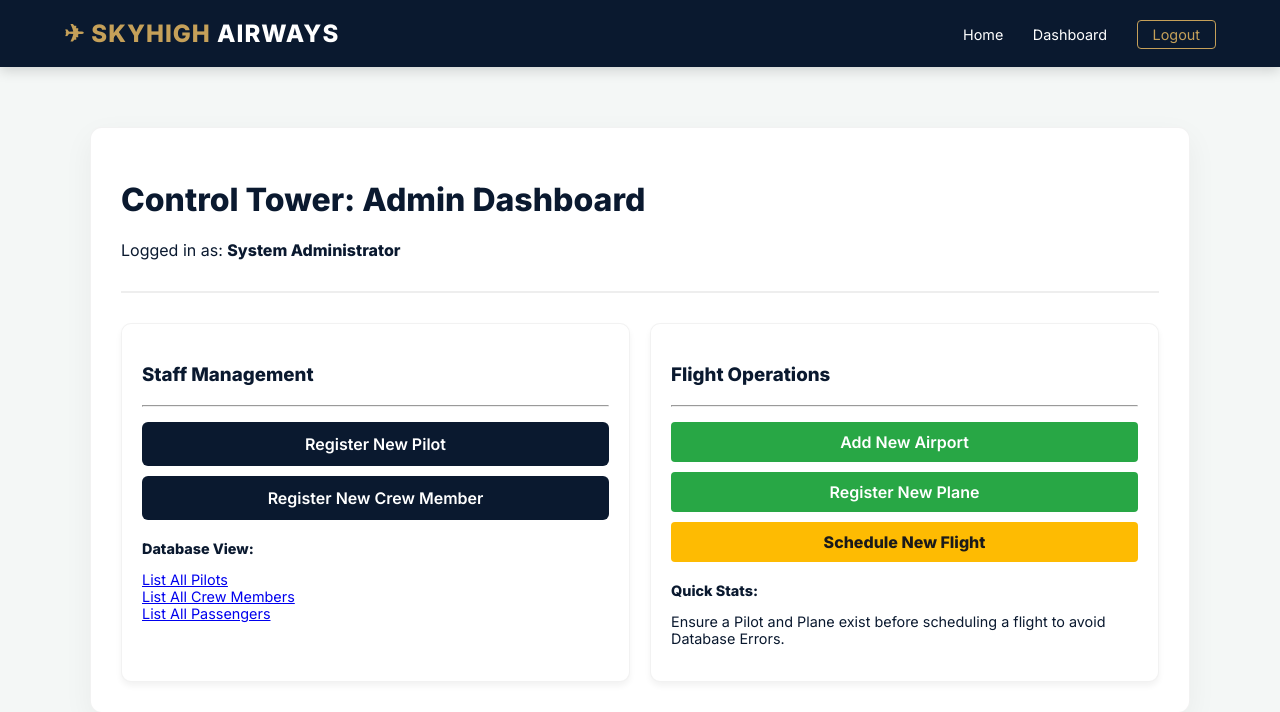
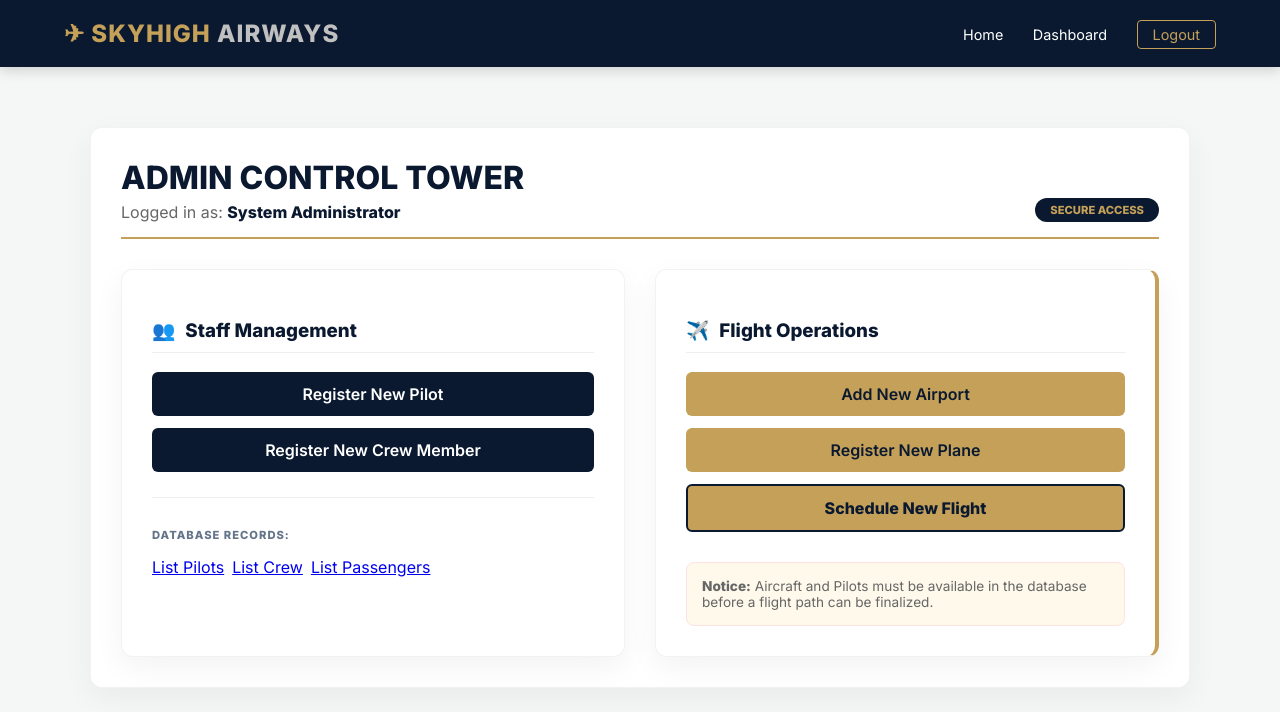
Before and after one commit to Hamza-Taher/SWE_Project, a Flask app: page /admin in a window 1280 px wide. Shown: the top 712 px of the page. Run offline with Flask 3, Linux system fonts and the light colour scheme; the visitor is signed in with stand-in values (Sample User, id 1); some libraries are stand-ins or nearby versions.

Commit message:
edited the admin page

```diff
--- a/templates/admin.html
+++ b/templates/admin.html
@@ -2,41 +2,49 @@
 
 {% block content %}
 <div class="admin-dashboard">
-    <header style="margin-bottom: 30px; border-bottom: 2px solid #eee; padding-bottom: 15px;">
-        <h1>Control Tower: Admin Dashboard</h1>
-        <p>Logged in as: <strong>System Administrator</strong></p>
+    <header style="margin-bottom: 30px; border-bottom: 2px solid var(--gold-accent); padding-bottom: 15px; display: flex; justify-content: space-between; align-items: flex-end;">
+        <div>
+            <h1 style="margin: 0; color: var(--airline-navy); font-weight: 800;">ADMIN CONTROL TOWER</h1>
+            <p style="margin: 5px 0 0 0; color: #666;">Logged in as: <strong style="color: var(--airline-navy);">System Administrator</strong></p>
+        </div>
+        <span style="background: var(--airline-navy); color: var(--gold-accent); padding: 5px 15px; border-radius: 20px; font-size: 0.7rem; font-weight: 800;">SECURE ACCESS</span>
     </header>
 
-    <div class="dashboard-grid" style="display: grid; grid-template-columns: repeat(auto-fit, minmax(300px, 1fr)); gap: 20px;">
+    <div class="dashboard-grid" style="display: grid; grid-template-columns: repeat(auto-fit, minmax(350px, 1fr)); gap: 30px;">
 
-        <div class="profile-card" style="background: white; padding: 20px; border-radius: 10px; box-shadow: 0 4px 6px rgba(0,0,0,0.05);">
-            <h3>Staff Management</h3>
-            <hr>
-            <div style="display: flex; flex-direction: column; gap: 10px; margin-top: 15px;">
-                <a href="{{ url_for('create_pilot') }}" class="btn btn-primary" style="text-decoration: none; text-align: center;">Register New Pilot</a>
-                <a href="{{ url_for('create_crew') }}" class="btn btn-primary" style="text-decoration: none; text-align: center;">Register New Crew Member</a>
+        <div class="profile-card">
+            <h3 style="display: flex; align-items: center; border-bottom: 1px solid #eee; padding-bottom: 10px;">
+                <span style="margin-right: 10px;">👥</span> Staff Management
+            </h3>
+            <div style="display: flex; flex-direction: column; gap: 12px; margin-top: 15px;">
+                <a href="{{ url_for('create_pilot') }}" class="btn btn-primary">Register New Pilot</a>
+                <a href="{{ url_for('create_crew') }}" class="btn btn-primary">Register New Crew Member</a>
             </div>
-            <div style="margin-top: 20px; font-size: 0.9rem;">
-                <p><strong>Database View:</strong></p>
-                <ul style="list-style: none; padding: 0;">
-                    <li><a href="{{ url_for('view_pilots') }}">List All Pilots</a></li>
-                    <li><a href="{{ url_for('view_crews') }}">List All Crew Members</a></li>
-                    <li><a href="{{ url_for('view_passengers') }}">List All Passengers</a></li>
-                </ul>
+
+            <div style="margin-top: 25px; padding-top: 15px; border-top: 1px solid #eee;">
+                <h4 style="color: #64748b; font-size: 0.7rem; letter-spacing: 1px; margin-bottom: 15px; text-transform: uppercase; font-weight: 800;">Database Records:</h4>
+                <div style="display: flex; flex-wrap: wrap; gap: 8px;">
+                    <a href="{{ url_for('view_pilots') }}" class="btn-utility-gold">List Pilots</a>
+                    <a href="{{ url_for('view_crews') }}" class="btn-utility-gold">List Crew</a>
+                    <a href="{{ url_for('view_passengers') }}" class="btn-utility-gold">List Passengers</a>
+                </div>
             </div>
         </div>
 
-        <div class="profile-card" style="background: white; padding: 20px; border-radius: 10px; box-shadow: 0 4px 6px rgba(0,0,0,0.05);">
-            <h3>Flight Operations</h3>
-            <hr>
-            <div style="display: flex; flex-direction: column; gap: 10px; margin-top: 15px;">
-                <a href="{{ url_for('create_airport') }}" class="btn" style="background-color: #28a745; color: white; text-decoration: none; text-align: center; padding: 10px; border-radius: 4px;">Add New Airport</a>
-                <a href="{{ url_for('create_plane') }}" class="btn" style="background-color: #28a745; color: white; text-decoration: none; text-align: center; padding: 10px; border-radius: 4px;">Register New Plane</a>
-                <a href="{{ url_for('create_flight') }}" class="btn" style="background-color: #febb02; color: #1a1a1a; text-decoration: none; text-align: center; padding: 10px; border-radius: 4px; font-weight: bold;">Schedule New Flight</a>
+        <div class="profile-card" style="border-right: 4px solid var(--gold-accent);">
+            <h3 style="display: flex; align-items: center; border-bottom: 1px solid #eee; padding-bottom: 10px;">
+                <span style="margin-right: 10px;">✈️</span> Flight Operations
+            </h3>
+            <div style="display: flex; flex-direction: column; gap: 12px; margin-top: 15px;">
+                <a href="{{ url_for('create_airport') }}" class="btn btn-gold">Add New Airport</a>
+                <a href="{{ url_for('create_plane') }}" class="btn btn-gold">Register New Plane</a>
+                <a href="{{ url_for('create_flight') }}" class="btn btn-gold" style="font-weight: 800; border: 2px solid var(--airline-navy);">Schedule New Flight</a>
             </div>
-            <div style="margin-top: 20px; font-size: 0.9rem;">
-                <p><strong>Quick Stats:</strong></p>
-                <p>Ensure a Pilot and Plane exist before scheduling a flight to avoid Database Errors.</p>
+
+            <div style="margin-top: 30px; background: #fff9eb; padding: 15px; border-radius: 8px; border: 1px solid #fee2e2;">
+                <p style="margin: 0; font-size: 0.85rem; color: #666">
+                    <strong>Notice:</strong> Aircraft and Pilots must be available in the database before a flight path can be finalized.
+                </p>
             </div>
         </div>
 
--- a/templates/base.html
+++ b/templates/base.html
@@ -10,7 +10,7 @@
 <body>
 
 <nav>
-    <div class="logo">✈ SkyHigh <span style="color:white">Airways</span></div>
+    <div class="logo">✈ SkyHigh <span style="color:silver">Airways</span></div>
     <div class="links">
         <a href="{{ url_for('home') }}">Home</a>
         {% if session.get('username') %}
```
